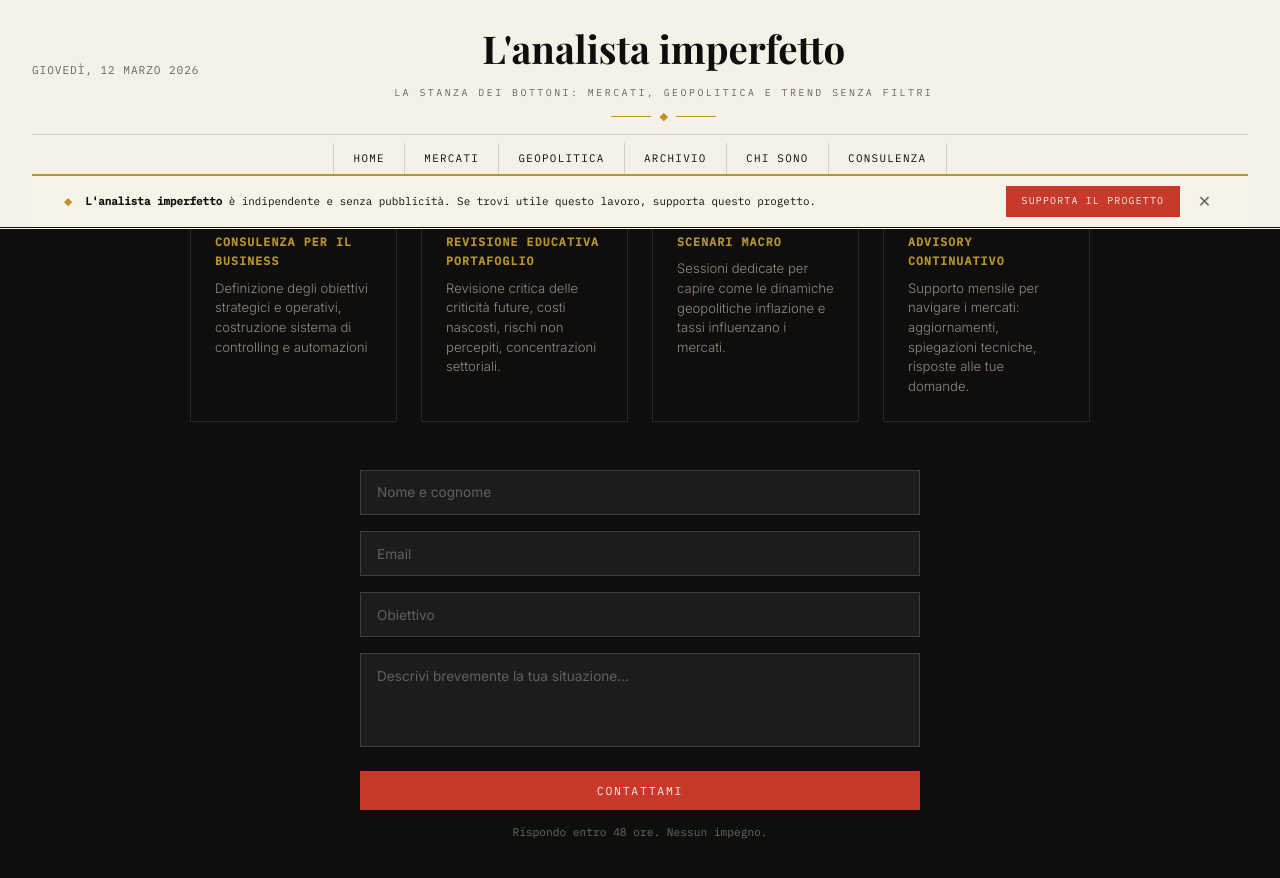
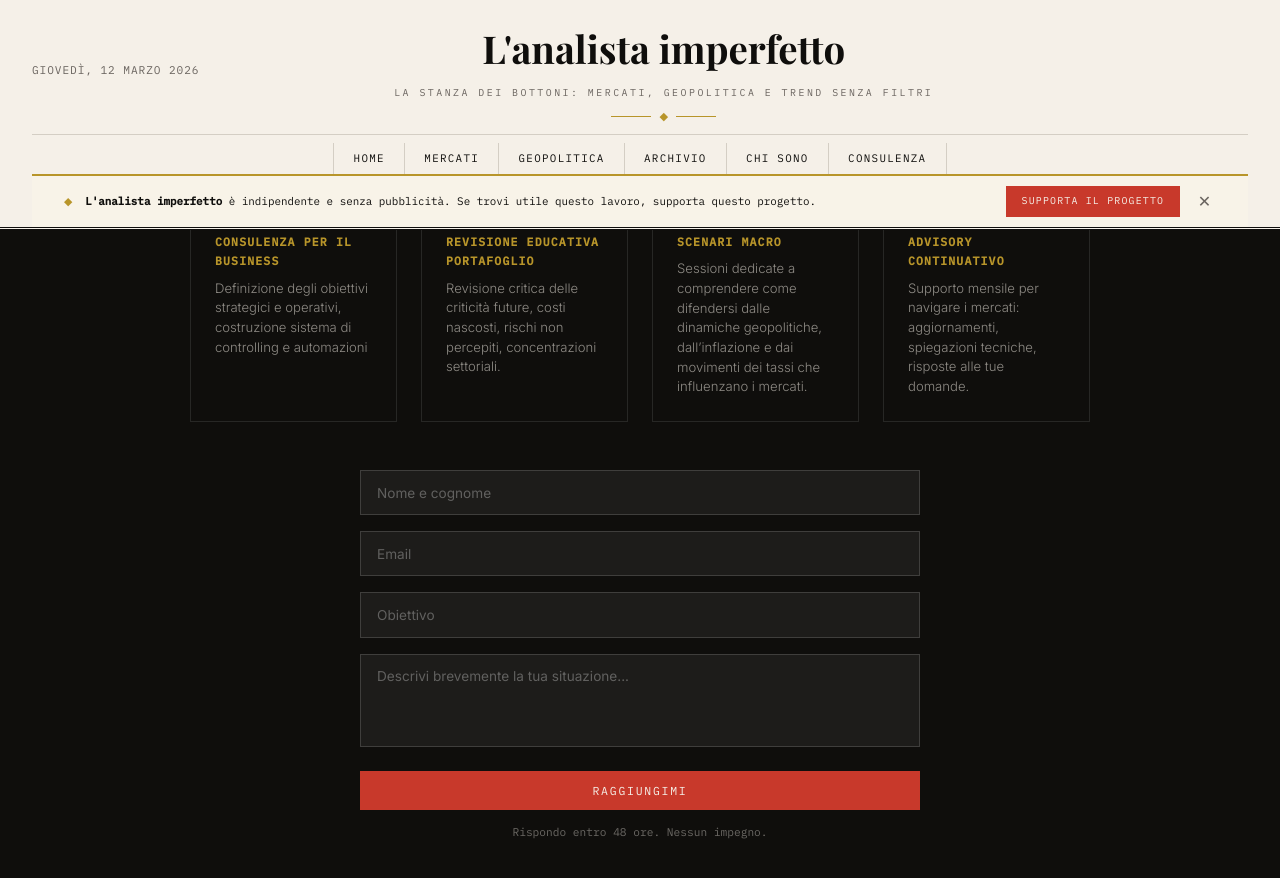
Before and after one commit to martellialessandro/martellialessandro.github.io, a Jekyll site: the page built from consulenza.html, in a window 1280 px wide and 900 px high, scrolled down 399 px. Shown: the top 878 px of the window. Built offline with Jekyll 4.4.1, drawn with Linux system fonts in a browser that asks for light colours; some web fonts are replaced.

Commit message:
Update text in consulenza.html for clarity

```diff
--- a/consulenza.html
+++ b/consulenza.html
@@ -40,7 +40,7 @@ title: Consulenza
     <div class="service-card">
       <div class="icon">🌍</div>
       <h4>Scenari Macro</h4>
-      <p>Sessioni dedicate per capire come le dinamiche geopolitiche inflazione e tassi influenzano i mercati.</p>
+      <p>Sessioni dedicate a comprendere come difendersi dalle dinamiche geopolitiche, dall’inflazione e dai movimenti dei tassi che influenzano i mercati.</p>
     </div>
     <div class="service-card">
       <div class="icon">📞</div>
@@ -54,7 +54,7 @@ title: Consulenza
     <input type="email" name="email" placeholder="Email" required>
     <input type="text" name="patrimonio" placeholder="Obiettivo">
     <textarea name="messaggio" rows="4" placeholder="Descrivi brevemente la tua situazione..." required></textarea>
-    <button type="submit" class="btn-primary">Contattami</button>
+    <button type="submit" class="btn-primary">Raggiungimi</button>
     <p style="font-size:0.7rem; color:rgba(245,240,232,0.4); margin-top:0.8rem; text-align:center; font-family:'IBM Plex Mono',monospace;">Rispondo entro 48 ore. Nessun impegno.</p>
 </form>
 </section>
```
